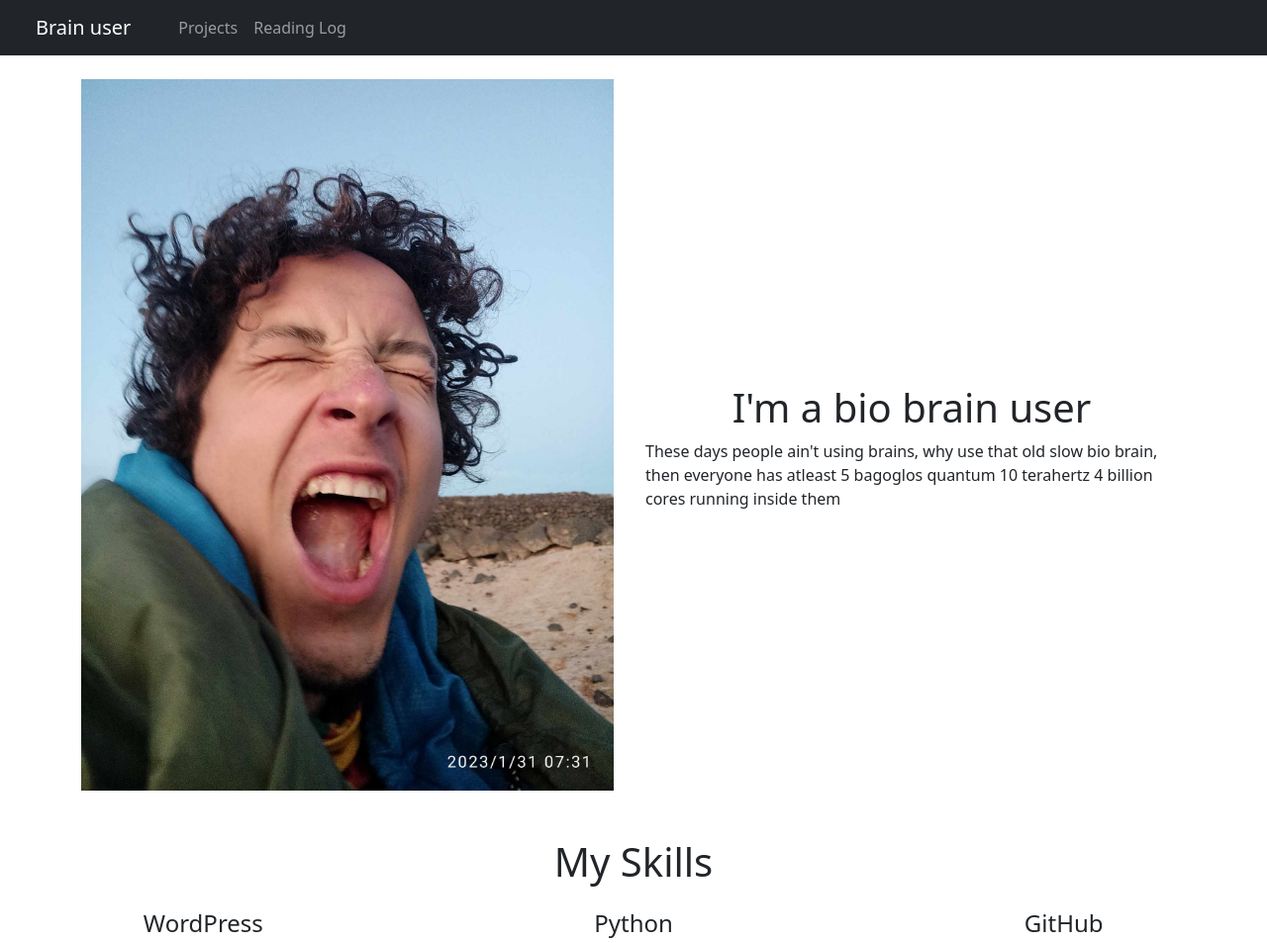
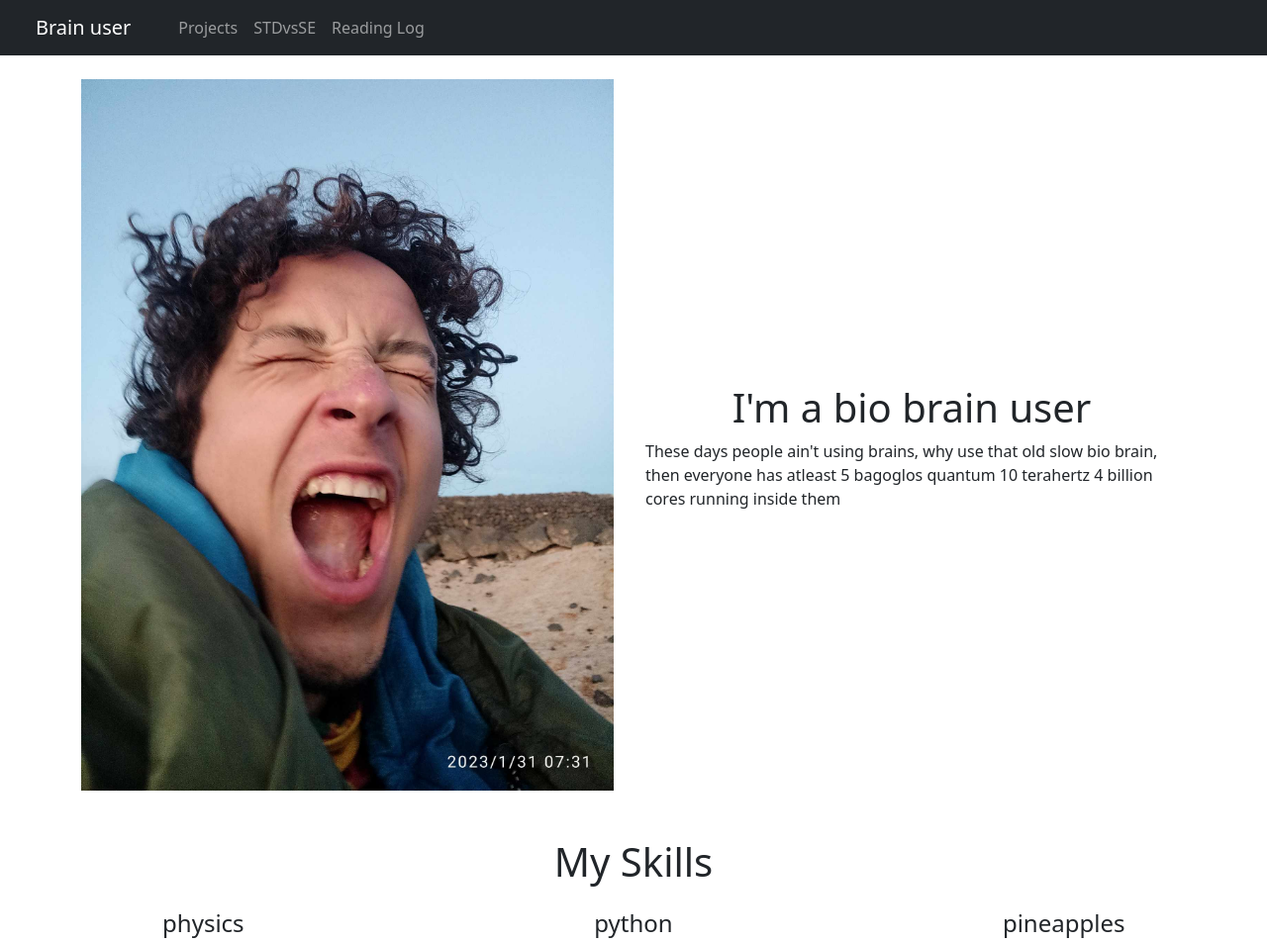
Before and after one commit to DamaKubu/damakubu, a plain HTML site: page index.html in a window 1280 px wide. Shown: the top 953 px of the page at 99% size. Drawn offline with nearby package versions, Linux system fonts and the light colour scheme.

Commit message:
Update index.html

```diff
--- a/index.html
+++ b/index.html
@@ -33,6 +33,8 @@
             <ul class="navbar-nav me-auto mb-2 mb-lg-0">
                 <li class="nav-item">
                     <a class="nav-link" href="page.html">Projects</a>
+                </li> <li class="nav-item">
+                    <a class="nav-link" href="STDvsSE.html">STDvsSE</a>
                 </li>
                 <li class="nav-item">
                     <a class="nav-link" href="#">Reading Log</a>
@@ -70,19 +72,19 @@
         <!-- Skills -->
         <div class="col">
             <div class="text-center">
-                <h4>WordPress</h4>
+                <h4>physics</h4>
                 <i class="devicon-wordpress-plain"></i>
             </div>
         </div>
         <div class="col">
             <div class="text-center">
-                <h4>Python</h4>
+                <h4>python</h4>
                 <i class="devicon-python-plain"></i>
             </div>
         </div>
         <div class="col">
             <div class="text-center">
-                <h4>GitHub</h4>
+                <h4>pineapples</h4>
                 <i class="devicon-github-original" ></i>
             </div>
         </div>
```
